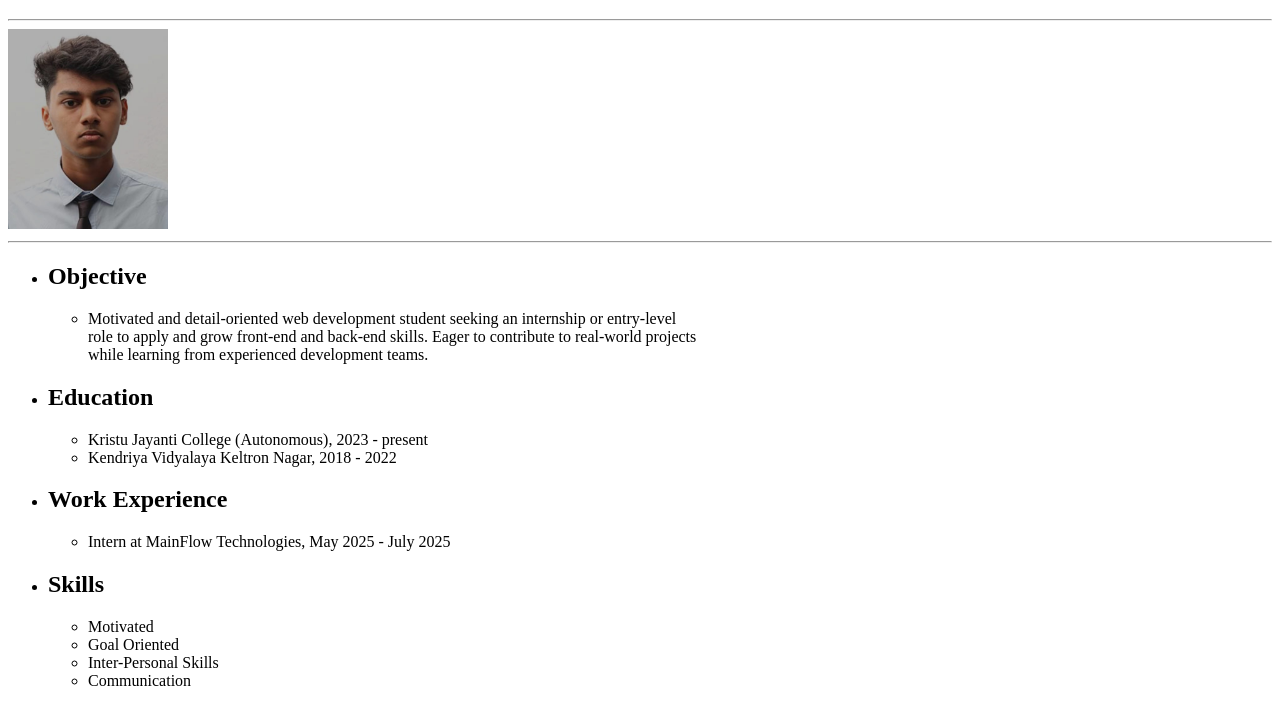
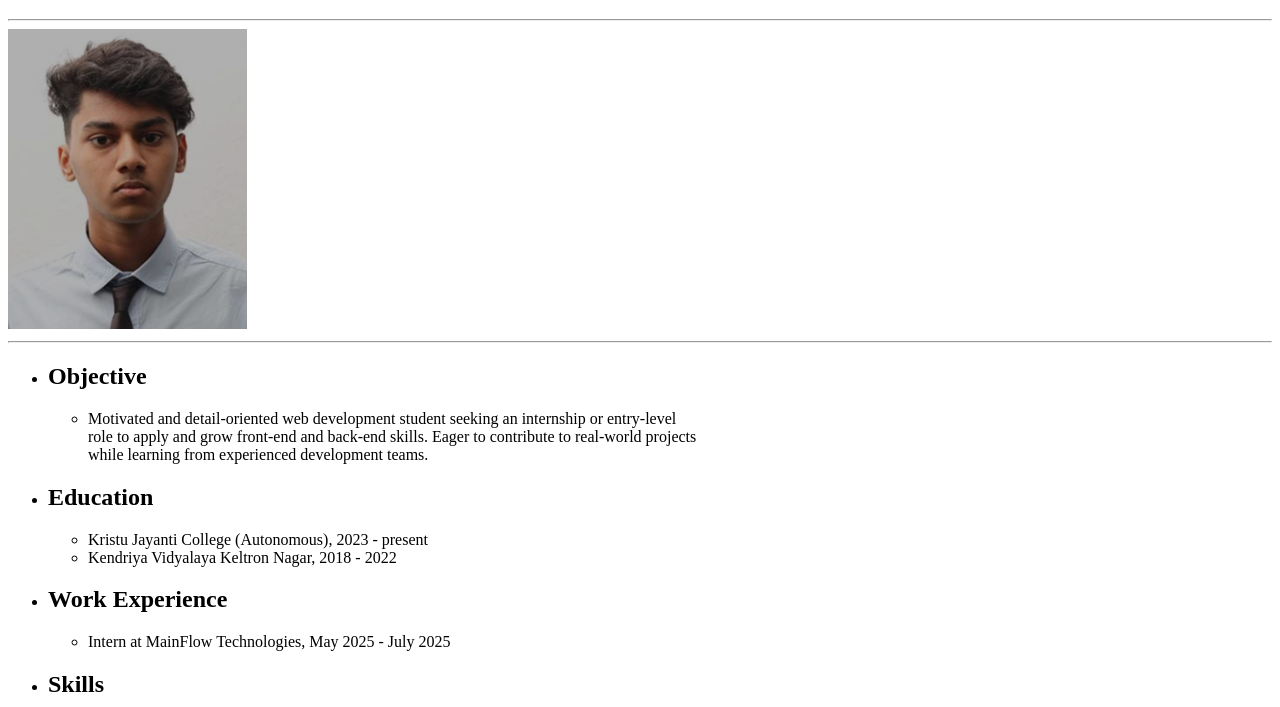
Before and after one commit to thejaspraveen30/html-portfolio, a plain HTML site: page index.html in a window 1280 px wide. Shown: the part 61-768 px from the top of the page. Drawn offline with Linux system fonts and the light colour scheme.

Commit message:
Update index.html

```diff
--- a/index.html
+++ b/index.html
@@ -10,7 +10,7 @@
     <img
       src="./Assets/images/thejas.jpg"
       alt="developer's photo"
-      height="200"
+      height="300"
     />
     <hr />
     <ul>
```
